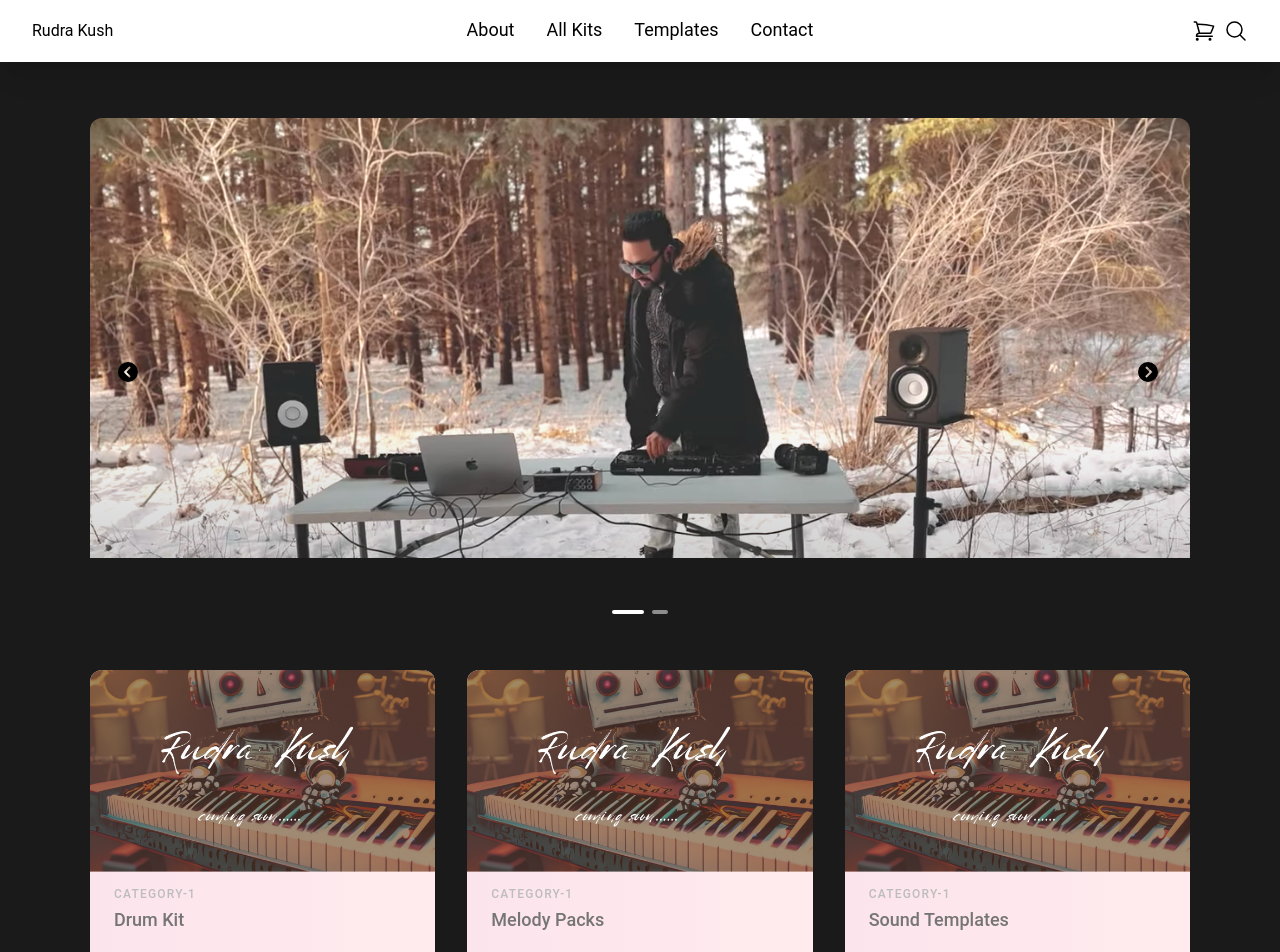
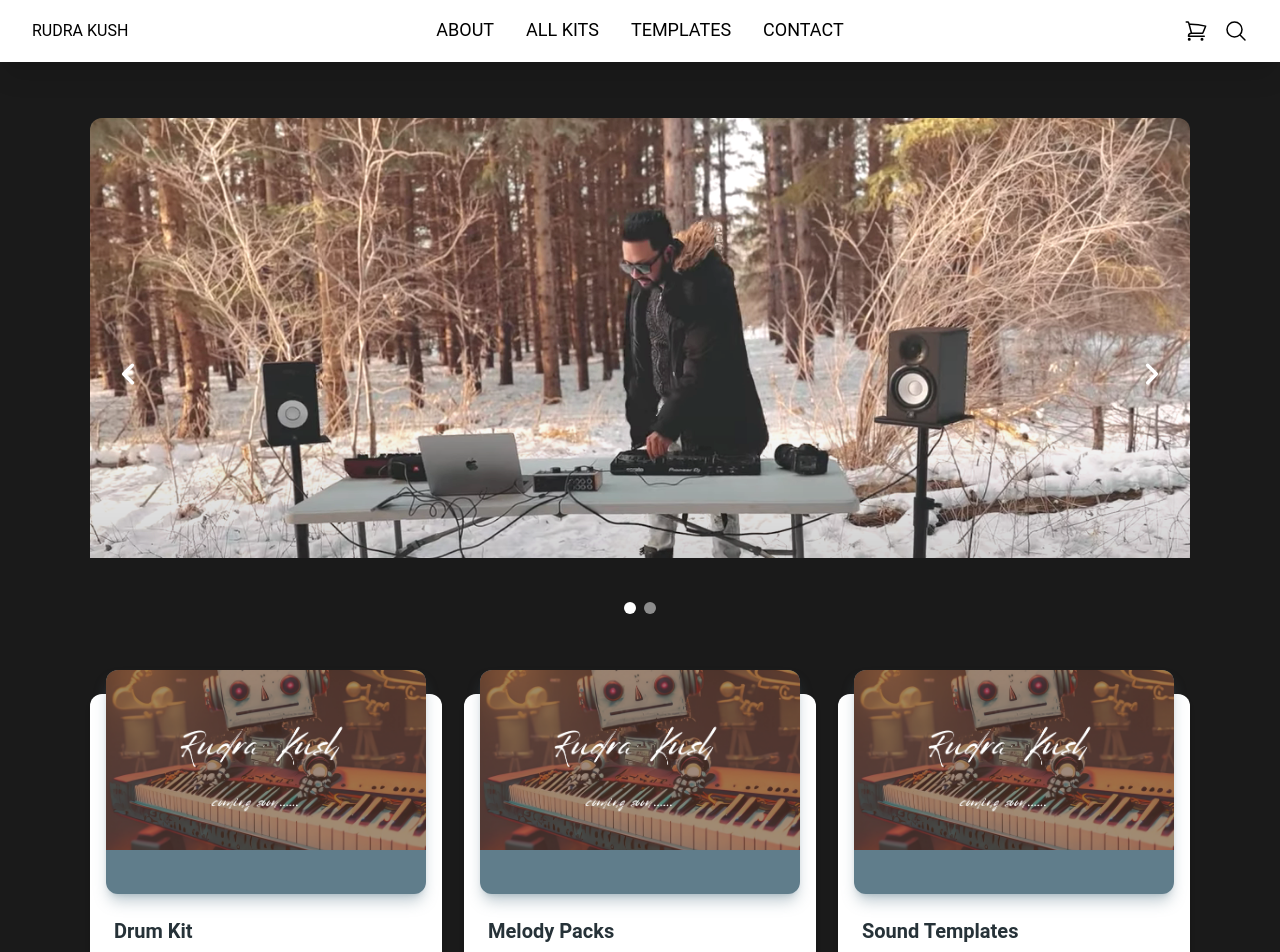
Before and after one commit to harpreetkour35/rk-frontend, a React (Create React App) app: page / in a window 1280 px wide. Shown: the top 952 px of the page. Built offline with nearby package versions, Linux system fonts and the light colour scheme.

Commit message:
added routing and more pages

```diff
--- a/package.json
+++ b/package.json
@@ -9,6 +9,7 @@
     "@testing-library/user-event": "^13.5.0",
     "react": "^18.2.0",
     "react-dom": "^18.2.0",
+    "react-router-dom": "^6.16.0",
     "react-scripts": "5.0.1",
     "web-vitals": "^2.1.4"
   },
--- a/src/App.js
+++ b/src/App.js
@@ -1,22 +1,20 @@
-import { CarouselCustomArrows } from "./components/Carousal";
-import { FooterWithSocialLinks } from "./components/Footer";
+import { Routes, Route } from "react-router-dom";
+import Home from "./pages/home";
+import About from "./pages/About";
+import Contact from "./pages/Contact";
+import Collections from "./pages/Collections";
 import { Navbar } from "./components/Navbar";
-import Product from "./components/Product";
-import { productsData } from "./data/products";
 
 const App = () => {
   return (
-    <div className="bg-[#1A1A1A] overflow-hidden">
+    <div className="App">
       <Navbar />
-      <div className="container px-5 py-14 mx-auto">
-        <CarouselCustomArrows />
-        <div className="flex flex-wrap -m-4 py-10">
-          {productsData.map((data) => (
-            <Product data={data} key={data.id} />
-          ))}
-        </div>
-      </div>
-      <FooterWithSocialLinks />
+      <Routes>
+        <Route path="/" element={<Home />} />
+        <Route path="about" element={<About />} />
+        <Route path="contact" element={<Contact />} />
+        <Route path="collections" element={<Collections />} />
+      </Routes>
     </div>
   );
 };
--- /dev/null
+++ b/src/components/Card.jsx
@@ -0,0 +1,30 @@
+import {
+  Card,
+  CardHeader,
+  CardBody,
+  CardFooter,
+  Typography,
+  Button,
+} from "@material-tailwind/react";
+import productimage from "../assets/rk.png";
+import { useNavigate } from "react-router-dom";
+
+export function CardDefault({ data }) {
+  const navigate = useNavigate();
+  return (
+    <Card className="mt-6 w-[22rem]">
+      <CardHeader color="blue-gray" className="relative h-56">
+        <img src={productimage} alt="card-img" />
+      </CardHeader>
+      <CardBody>
+        <Typography variant="h5" color="blue-gray" className="mb-2">
+          {data.title}
+        </Typography>
+        <Typography>{data.description}</Typography>
+      </CardBody>
+      <CardFooter className="pt-0">
+        <Button onClick={() => navigate("/collections")}>Explore</Button>
+      </CardFooter>
+    </Card>
+  );
+}
--- a/src/components/Carousal.jsx
+++ b/src/components/Carousal.jsx
@@ -9,47 +9,6 @@ export function CarouselCustomArrows() {
       className="rounded-xl w-full h-[32rem]"
       autoplayDelay={2500}
       loop
-      navigation={({ setActiveIndex, activeIndex, length }) => (
-        <div className="absolute bottom-4 left-2/4 z-50 flex -translate-x-2/4 gap-2">
-          {new Array(length).fill("").map((_, i) => (
-            <span
-              key={i}
-              className={`block h-1 cursor-pointer rounded-2xl transition-all content-[''] ${
-                activeIndex === i ? "w-8 bg-white" : "w-4 bg-white/50"
-              }`}
-              onClick={() => setActiveIndex(i)}
-            />
-          ))}
-        </div>
-      )}
-      prevArrow={({ handlePrev }) => {
-        return (
-          <IconButton
-            variant="text"
-            color="white"
-            size="lg"
-            onClick={handlePrev}
-            className="!absolute top-2/4 left-4 -translate-y-2/4"
-          >
-            <svg xmlns="http://www.w3.org/2000/svg" width="24" height="24">
-              <path d="M10 20A10 10 0 1 0 0 10a10 10 0 0 0 10 10zm1.289-15.7 1.422 1.4-4.3 4.344 4.289 4.245-1.4 1.422-5.714-5.648z" />
-            </svg>
-          </IconButton>
-        );
-      }}
-      nextArrow={({ handleNext }) => (
-        <IconButton
-          variant="text"
-          color="white"
-          size="lg"
-          onClick={handleNext}
-          className="!absolute top-2/4 !right-4 -translate-y-2/4"
-        >
-          <svg xmlns="http://www.w3.org/2000/svg" width="24" height="24">
-            <path d="M10 20A10 10 0 1 0 0 10a10 10 0 0 0 10 10zM8.711 4.3l5.7 5.766L8.7 15.711l-1.4-1.422 4.289-4.242-4.3-4.347z" />
-          </svg>
-        </IconButton>
-      )}
     >
       <img src={ssImage1} alt="img 1" className="w-full object-cover" />
       <img src={ssImage2} alt="ima 2" className="w-full object-cover" />
--- a/src/components/Navbar.jsx
+++ b/src/components/Navbar.jsx
@@ -1,27 +1,28 @@
 import React from "react";
+import { Link } from "react-router-dom";
 
 export const Navbar = () => {
   return (
-    <header class="header sticky top-0 bg-white shadow-xl flex items-center justify-between px-8 py-02 z-40">
-      <h1 class="w-3/12">Rudra Kush</h1>
-      <nav class="nav text-lg">
-        <ul class="flex items-center">
-          <li class="p-4 border-b-2 border-orange-500 border-opacity-0 hover:border-opacity-100 hover:text-orange-500 duration-200 cursor-pointer active">
-            <a href="/">About</a>
+    <header className="header sticky top-0 bg-white shadow-xl flex items-center justify-between px-8 py-02 z-40">
+      <h1 className="w-3/12">RUDRA KUSH</h1>
+      <nav className="nav text-lg">
+        <ul className="flex items-center">
+          <li className="p-4 border-b-2 border-orange-500 border-opacity-0 hover:border-opacity-100 hover:text-orange-500 duration-200 cursor-pointer active">
+            <Link to="about">ABOUT</Link>
           </li>
-          <li class="p-4 border-b-2 border-green-500 border-opacity-0 hover:border-opacity-100 hover:text-green-500 duration-200 cursor-pointer">
-            <a href="/">All Kits</a>
+          <li className="p-4 border-b-2 border-green-500 border-opacity-0 hover:border-opacity-100 hover:text-green-500 duration-200 cursor-pointer">
+            <Link to="all-kits">ALL KITS</Link>
           </li>
-          <li class="p-4 border-b-2 border-green-500 border-opacity-0 hover:border-opacity-100 hover:text-green-500 duration-200 cursor-pointer">
-            <a href="/">Templates</a>
+          <li className="p-4 border-b-2 border-green-500 border-opacity-0 hover:border-opacity-100 hover:text-green-500 duration-200 cursor-pointer">
+            <Link to="templates">TEMPLATES</Link>
           </li>
-          <li class="p-4 border-b-2 border-green-500 border-opacity-0 hover:border-opacity-100 hover:text-green-500 duration-200 cursor-pointer">
-            <a href="/">Contact</a>
+          <li className="p-4 border-b-2 border-green-500 border-opacity-0 hover:border-opacity-100 hover:text-green-500 duration-200 cursor-pointer">
+            <Link to="contact">CONTACT</Link>
           </li>
         </ul>
       </nav>
-      <div class="w-3/12 bg-red flex justify-end gap-x-2">
-        <a href="/cart">
+      <div className="w-3/12 bg-red flex justify-end gap-x-4">
+        <Link to="cart">
           <svg
             xmlns="http://www.w3.org/2000/svg"
             fill="none"
@@ -36,8 +37,8 @@ export const Navbar = () => {
               d="M2.25 3h1.386c.51 0 .955.343 1.087.835l.383 1.437M7.5 14.25a3 3 0 00-3 3h15.75m-12.75-3h11.218c1.121-2.3 2.1-4.684 2.924-7.138a60.114 60.114 0 00-16.536-1.84M7.5 14.25L5.106 5.272M6 20.25a.75.75 0 11-1.5 0 .75.75 0 011.5 0zm12.75 0a.75.75 0 11-1.5 0 .75.75 0 011.5 0z"
             />
           </svg>
-        </a>
-        <a href="/">
+        </Link>
+        <Link to="">
           <svg
             xmlns="http://www.w3.org/2000/svg"
             fill="none"
@@ -52,7 +53,7 @@ export const Navbar = () => {
               d="M21 21l-5.197-5.197m0 0A7.5 7.5 0 105.196 5.196a7.5 7.5 0 0010.607 10.607z"
             />
           </svg>
-        </a>
+        </Link>
       </div>
     </header>
   );
--- /dev/null
+++ b/src/components/PricedCard.jsx
@@ -0,0 +1,49 @@
+import {
+  Card,
+  CardHeader,
+  CardBody,
+  CardFooter,
+  Typography,
+  Button,
+} from "@material-tailwind/react";
+
+export function PriceCard() {
+  return (
+    <Card className="w-80">
+      <CardHeader shadow={false} floated={false} className="h-60">
+        <img
+          src="https://images.unsplash.com/photo-1629367494173-c78a56567877?ixlib=rb-4.0.3&ixid=MnwxMjA3fDB8MHxwaG90by1wYWdlfHx8fGVufDB8fHx8&auto=format&fit=crop&w=927&q=80"
+          alt="cardimageprice"
+          className="h-full w-full object-cover"
+        />
+      </CardHeader>
+      <CardBody>
+        <div className="mb-2 flex items-center justify-between">
+          <Typography color="blue-gray" className="font-medium">
+            Apple AirPods
+          </Typography>
+          <Typography color="blue-gray" className="font-medium">
+            $95.00
+          </Typography>
+        </div>
+        <Typography
+          variant="small"
+          color="gray"
+          className="font-normal opacity-75"
+        >
+          With plenty of talk and listen time, voice-activated Siri access, and
+          an available wireless charging case.
+        </Typography>
+      </CardBody>
+      <CardFooter className="pt-0">
+        <Button
+          ripple={false}
+          fullWidth={true}
+          className="bg-blue-gray-900/10 text-blue-gray-900 shadow-none hover:scale-105 hover:bg-[#995E49] hover:shadow-none focus:scale-105 focus:shadow-none active:scale-100"
+        >
+          Add to Cart
+        </Button>
+      </CardFooter>
+    </Card>
+  );
+}
--- a/src/index.js
+++ b/src/index.js
@@ -4,12 +4,13 @@ import "./index.css";
 import App from "./App";
 
 import { ThemeProvider } from "@material-tailwind/react";
+import { BrowserRouter } from "react-router-dom";
 
 const root = ReactDOM.createRoot(document.getElementById("root"));
 root.render(
-  <React.StrictMode>
+  <BrowserRouter>
     <ThemeProvider>
       <App />
     </ThemeProvider>
-  </React.StrictMode>
+  </BrowserRouter>
 );
--- /dev/null
+++ b/src/pages/About.jsx
@@ -0,0 +1,7 @@
+import React from "react";
+
+const About = () => {
+  return <div>About</div>;
+};
+
+export default About;
--- /dev/null
+++ b/src/pages/Collections.jsx
@@ -0,0 +1,15 @@
+import React from "react";
+import { PriceCard } from "../components/PricedCard";
+
+const Collections = () => {
+  const newArray = [0, 1, 2, 3, 4, 5, 6, 7];
+  return (
+    <div className="flex flex-wrap py-8 gap-y-3">
+      {newArray.map((data) => (
+        <PriceCard />
+      ))}
+    </div>
+  );
+};
+
+export default Collections;
--- /dev/null
+++ b/src/pages/Contact.jsx
@@ -0,0 +1,7 @@
+import React from "react";
+
+const Contact = () => {
+  return <div>Contact</div>;
+};
+
+export default Contact;
--- /dev/null
+++ b/src/pages/home.jsx
@@ -0,0 +1,25 @@
+import { CardDefault } from "../components/Card";
+import { CarouselCustomArrows } from "../components/Carousal";
+import { FooterWithSocialLinks } from "../components/Footer";
+import { Navbar } from "../components/Navbar";
+import { PriceCard } from "../components/PricedCard";
+import Product from "../components/Product";
+import { productsData } from "../data/products";
+
+const Home = () => {
+  return (
+    <div className="bg-[#1A1A1A] overflow-hidden">
+      <div className="container px-5 py-14 mx-auto">
+        <CarouselCustomArrows />
+        <div className="flex flex-wrap py-10 justify-between">
+          {productsData.map((data) => (
+            <CardDefault data={data} key={data.id} />
+          ))}
+        </div>
+      </div>
+      <FooterWithSocialLinks />
+    </div>
+  );
+};
+
+export default Home;
```
Also changed, not shown: src/components/Footer.jsx (+8 -8 lines), 1 other file (tests, documents, lock files or other folders).
